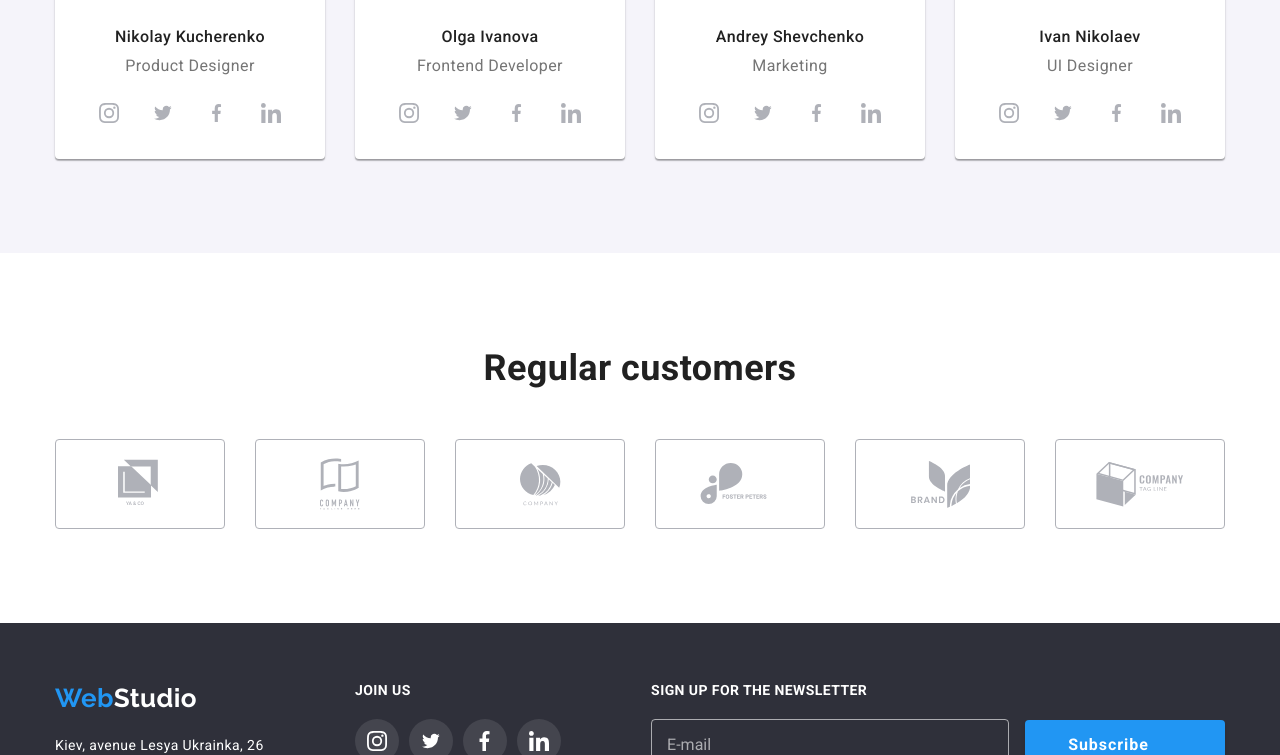
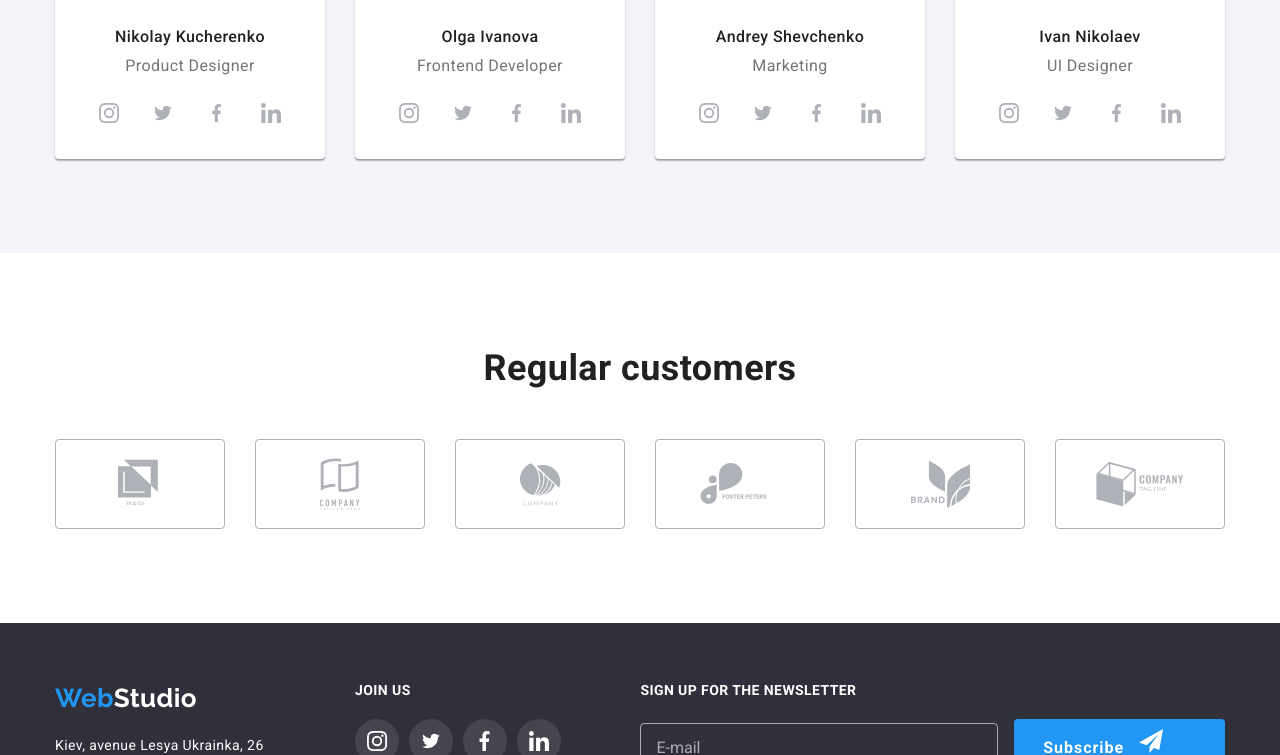
Before and after one commit to AnnaStruk/goit-markup-hw-05, a plain HTML site: page index.html in a window 1280 px wide. Shown: the part 2045-2800 px from the top of the page. Drawn offline with nearby package versions, Linux system fonts and the light colour scheme.

Commit message:
Adds icon to submit-button

```diff
--- a/css/styles.css
+++ b/css/styles.css
@@ -219,6 +219,7 @@ img {
 .hero-title {
   margin-top: 0;
   margin-bottom: 30px;
+
   font-weight: 900;
   font-size: 44px;
   line-height: 1.36;
@@ -237,13 +238,13 @@ img {
   font-size: 16px;
   line-height: 1.88;
   letter-spacing: 0.06em;
-  text-align: center;
+  text-decoration: none;
 
   color: var(--white-color);
   background-color: var(--accent-color);
 
   border-radius: 4px;
-  border: transparent;
+  border: none;
   box-shadow: 0px 4px 4px rgba(0, 0, 0, 0.15);
 
   cursor: pointer;
@@ -258,9 +259,11 @@ img {
 .hero-button:hover,
 .hero-button:focus,
 .submit-button:hover,
-.submit-button:focus {
+.submit-button:focus,
+.submit-button:hover .submit-icon {
   background-color: var(--white-color);
   color: var(--accent-color);
+  fill: var(--accent-color);
 }
 
 /*WINDOW*/
@@ -626,12 +629,20 @@ img {
 }
 
 .submit-button {
+  margin-left: 0;
+  margin-right: 0;
+
   padding-top: 10px;
   padding-bottom: 10px;
   padding-left: 29px;
   padding-right: 62px;
-  margin-left: 0;
-  margin-right: 0;
+
+  transition: fill 250ms cubic-bezier(0.4, 0, 0.2, 1);
+}
+
+.submit-icon {
+  margin-left: 10px;
+  fill: var(--white-color);
 }
 
 .input-mail {
--- a/index.html
+++ b/index.html
@@ -433,7 +433,12 @@
         <div class="footer-sign-up">
           <b class="join-us">Sign up for the newsletter</b>
           <input class="input-mail" value="E-mail" />
-          <button type="submit" class="submit-button">Subscribe</button>
+          <button class="submit-button">
+            Subscribe
+            <svg class="submit-icon" height="24" width="24">
+              <use href="./images/sprite.svg#icon-send"></use>
+            </svg>
+          </button>
         </div>
       </div>
     </footer>
```
Also changed, not shown: portfolio.html (+6 -1 lines), images/sprite.svg.
